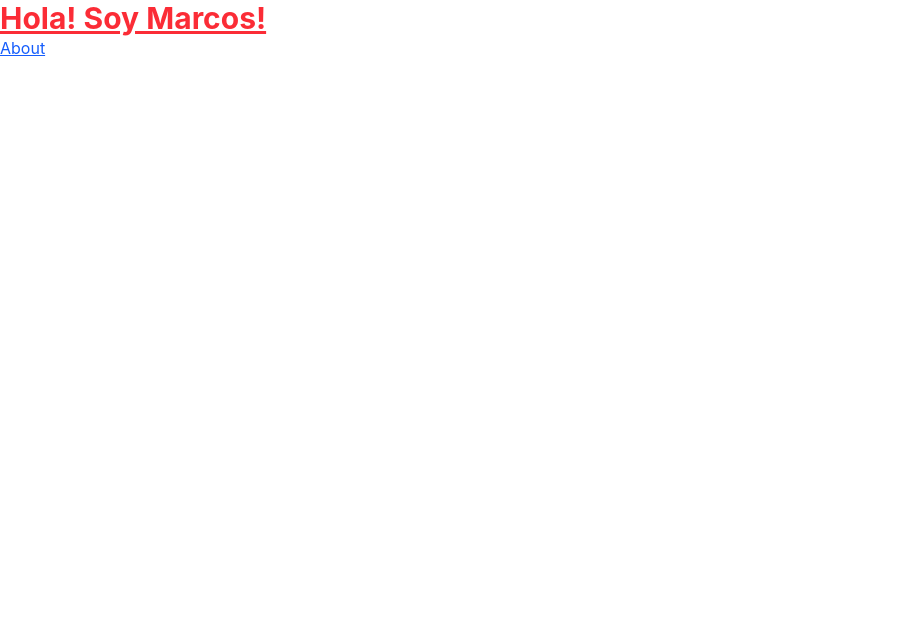
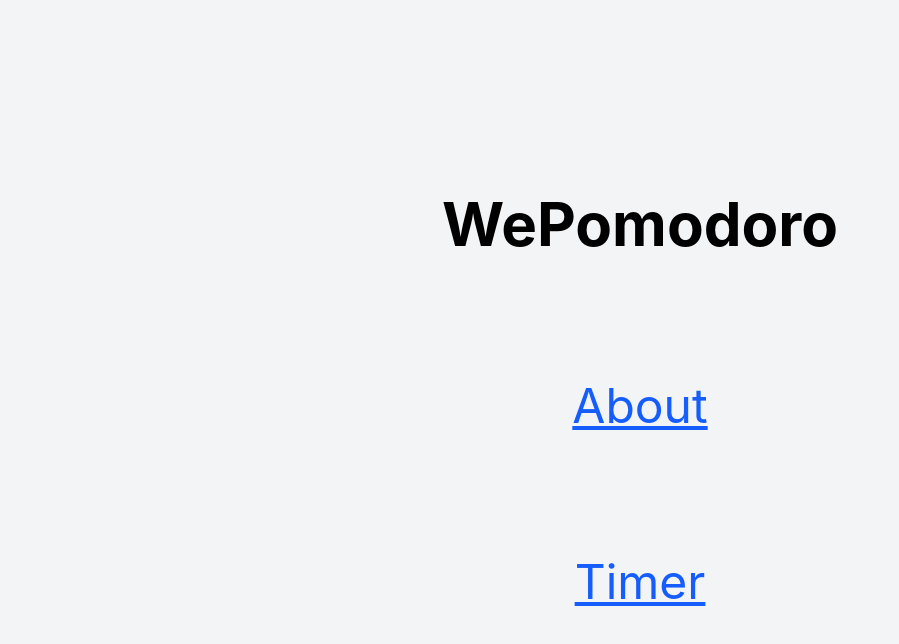
Before and after one commit to marcosls13/WePomodoro, a React (Vite) app in the folder frontend/: page / in a window 1280 px wide. Shown: the top 644 px of the page, without its empty margins (0-899 px from the left). Built offline with nearby package versions, Linux system fonts and the light colour scheme.

Commit message:
set up before implementing timer

```diff
--- a/frontend/src/App.tsx
+++ b/frontend/src/App.tsx
@@ -3,14 +3,16 @@ import Home from "./pages/Home";
 import About from "./pages/About";
 import NotFound from "./pages/NotFound";
 import SignUp from "./pages/SignUp";
+import Timer from "./pages/Timer";
 
 function App() {
   return (
     <Routes>
       <Route path="/" element={<Home />} />
       <Route path="/about" element={<About />} />
+      <Route path="/signup" element={<SignUp />} />
+      <Route path="/timer" element={<Timer />} />
       <Route path="*" element={<NotFound />} />
-      <Route path="/signup" element={<SignUp />} />
     </Routes>
   );
 }
--- a/frontend/src/pages/About.tsx
+++ b/frontend/src/pages/About.tsx
@@ -1,3 +1,12 @@
+import { Link } from "react-router";
+
 export default function About() {
-  return <h1>This is my about!</h1>;
+  return (
+    <main className="flex flex-col min-h-screen items-center justify-center bg-gray-100 text-5xl gap-32">
+      This is the about page!
+      <Link to="/" className="text-blue-600 underline hover:text-blue-800">
+        Go back to the homepage
+      </Link>
+    </main>
+  );
 }
--- a/frontend/src/pages/Home.tsx
+++ b/frontend/src/pages/Home.tsx
@@ -2,13 +2,14 @@ import { Link } from "react-router";
 
 export default function Home() {
   return (
-    <div>
-      <h1 className="text-3xl font-bold underline text-red-500">
-        Hola! Soy Marcos!
-      </h1>
+    <main className="flex flex-col min-h-screen items-center justify-center bg-gray-100 text-5xl gap-32">
+      <h1 className="text-6xl font-bold">WePomodoro</h1>
       <Link to="/about" className="text-blue-600 underline hover:text-blue-800">
         About
       </Link>
-    </div>
+      <Link to="/timer" className="text-blue-600 underline hover:text-blue-800">
+        Timer
+      </Link>
+    </main>
   );
 }
--- /dev/null
+++ b/frontend/src/pages/Timer.tsx
@@ -0,0 +1,7 @@
+export default function Timer() {
+  return (
+    <main className="flex flex-col min-h-screen items-center justify-center bg-gray-100 text-5xl gap-32">
+      (Here should be my timer)
+    </main>
+  );
+}
```
